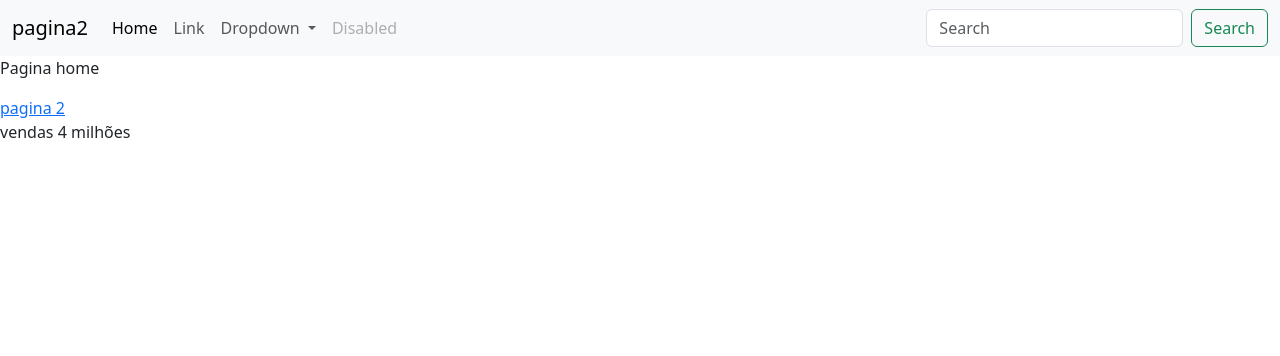
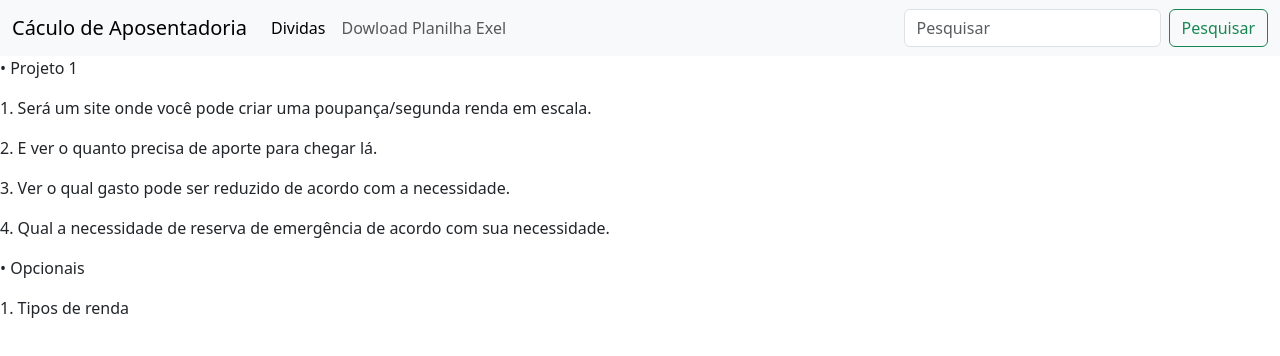
Before and after one commit to Japazin/Projeito1, a plain HTML site: page index.html in a window 1280 px wide. Drawn offline with nearby package versions, Linux system fonts and the light colour scheme.

Commit message:
v.1.0.1 adição de planilha

```diff
--- a/index.html
+++ b/index.html
@@ -1,5 +1,5 @@
 <!DOCTYPE html>
-<html lang="en">
+<html lang="pt-br">
 <head>
     <meta charset="UTF-8">
     <meta http-equiv="X-UA-Compatible" content="IE=edge">
@@ -14,44 +14,37 @@
 <body>
 <nav class="navbar navbar-expand-lg bg-body-tertiary">
     <div class="container-fluid">
-      <a class="navbar-brand" href="pagina1.html">pagina2</a>
+      <a class="navbar-brand" href="https://docs.google.com/spreadsheets/d/1g_yrn_IUbdocifPzA2f6UUjiTFHi-m6SoyI4OThfuQk/edit?usp=sharing">Cáculo de Aposentadoria</a>
       <button class="navbar-toggler" type="button" data-bs-toggle="collapse" data-bs-target="#navbarSupportedContent" aria-controls="navbarSupportedContent" aria-expanded="false" aria-label="Toggle navigation">
         <span class="navbar-toggler-icon"></span>
       </button>
       <div class="collapse navbar-collapse" id="navbarSupportedContent">
         <ul class="navbar-nav me-auto mb-2 mb-lg-0">
           <li class="nav-item">
-            <a class="nav-link active" aria-current="page" href="#">Home</a>
+            <a class="nav-link active" aria-current="page" href="#">Dividas</a>
           </li>
           <li class="nav-item">
-            <a class="nav-link" href="#">Link</a>
-          </li>
-          <li class="nav-item dropdown">
-            <a class="nav-link dropdown-toggle" href="#" role="button" data-bs-toggle="dropdown" aria-expanded="false">
-              Dropdown
-            </a>
-            <ul class="dropdown-menu">
-              <li><a class="dropdown-item" href="#">Action</a></li>
-              <li><a class="dropdown-item" href="#">Another action</a></li>
-              <li><hr class="dropdown-divider"></li>
-              <li><a class="dropdown-item" href="#">Something else here</a></li>
-            </ul>
-          </li>
-          <li class="nav-item">
-            <a class="nav-link disabled">Disabled</a>
+            <a class="nav-link" href="Planilha-dos-Juros-Compostos exemplo de deshbord.xlsx">Dowload Planilha Exel</a>
           </li>
         </ul>
-        <form class="d-flex" role="search">
-          <input class="form-control me-2" type="search" placeholder="Search" aria-label="Search">
-          <button class="btn btn-outline-success" type="submit">Search</button>
+        <form class="d-flex" role="Pesquisar">
+          <input class="form-control me-2" type="Pesquisar" placeholder="Pesquisar" aria-label="Pesquisar">
+          <button class="btn btn-outline-success" type="submit">Pesquisar</button>
         </form>
       </div>
     </div>
   </nav>
-  <p> Pagina home </p>
-  <a href="pagina1.html"> pagina 2</a>
 
-  <p> vendas 4 milhões</p>
+  <p> •	Projeto 1 </p>
+    1.	Será um site onde você pode criar uma poupança/segunda renda em escala.</p>
+    2.	E ver o quanto precisa de aporte para chegar lá.</p>
+    3.	Ver o qual gasto pode ser reduzido de acordo com a    necessidade.</p>
+    4.	Qual a necessidade de reserva de emergência de acordo com sua necessidade.</p>
+
+
+    •	Opcionais </p>
+    1.	Tipos de renda
+    </p>
 
   <script src="https://cdn.jsdelivr.net/npm/bootstrap@5.3.0-alpha3/dist/js/bootstrap.bundle.min.js" integrity="sha384-ENjdO4Dr2bkBIFxQpeoTz1HIcje39Wm4jDKdf19U8gI4ddQ3GYNS7NTKfAdVQSZe" crossorigin="anonymous"></script>
 
```
Also changed, not shown: 2 other files.
